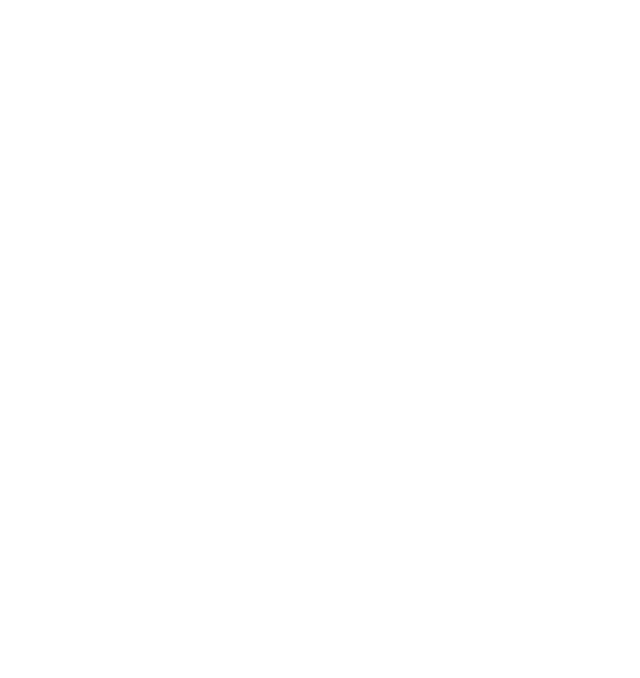
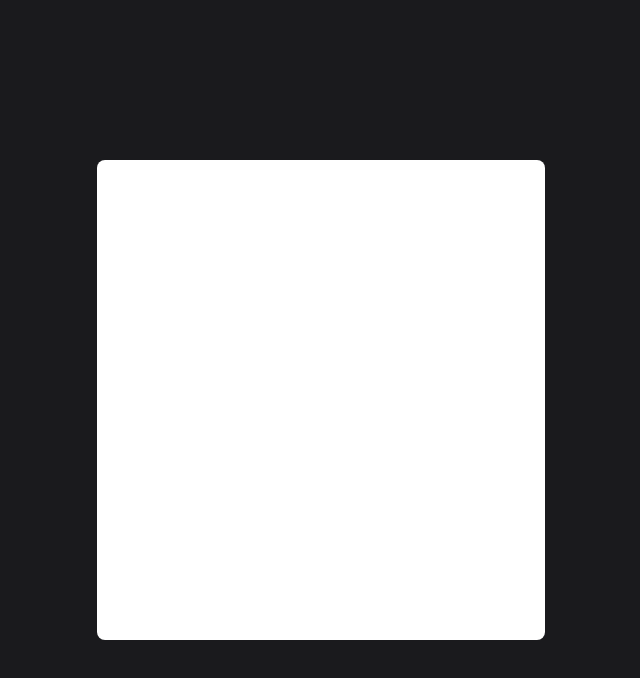
Before and after one commit to DanThomp507/Chat-App, a React (Create React App) app in the folder client/: page /chat in a window 1280 px wide. Shown: the top 678 px of the page, without its empty margins (319-959 px from the left). Built offline with nearby package versions, Linux system fonts and the light colour scheme.

Commit message:
started to implement interface for text and chat components

```diff
--- a/client/src/App.js
+++ b/client/src/App.js
@@ -10,7 +10,7 @@
     return (
       <Router>
         <Route path='/' exact component={Join} />
-        {/* <Route path='/chat' component={Chat} /> */}
+        <Route path='/chat' component={Chat} />
       </Router>
     );
   }
--- a/client/src/components/Chat/Chat.jsx
+++ b/client/src/components/Chat/Chat.jsx
@@ -0,0 +1,24 @@
+import React, { useState, useEffect } from "react";
+import queryString from 'query-string';
+import io from "socket.io-client";
+
+import TextContainer from '../Text/Text';
+
+import {
+  OuterContainer,
+  Container
+} from './chat.styles'
+
+const Chat = () => {
+  return (
+    <OuterContainer>
+
+      <Container>
+      <TextContainer />
+      </Container>
+
+    </OuterContainer>
+  )
+}
+
+export default Chat
--- a/client/src/components/Chat/chat.styles.js
+++ b/client/src/components/Chat/chat.styles.js
@@ -0,0 +1,33 @@
+import styled from 'styled-components'
+import { device } from '../../utils/breakpoints'
+
+export const OuterContainer = styled.div`
+  display: flex;
+  justify-content: center;
+  align-items: center;
+  height: 100vh;
+  background-color: #1A1A1D;
+
+  ${device.mobileL}{
+    height: 100%;
+  }
+`
+
+export const Container = styled.div`
+  display: flex;
+  flex-direction: column;
+  justify-content: space-between;
+  background: #FFFFFF;
+  border-radius: 8px;
+  height: 60%;
+  width: 35%;
+
+  ${device.tablet}{
+    width: 60%;
+  }
+
+  ${device.mobileL}{
+    width: 100%;
+    height: 100%;
+  }
+`
--- a/client/src/components/Text/Text.jsx
+++ b/client/src/components/Text/Text.jsx
@@ -24,7 +24,8 @@
           </div>
         </div>
       )
-      : null
+      :
+      <p>No users!</p>
     }
   </Container>
 )
```
